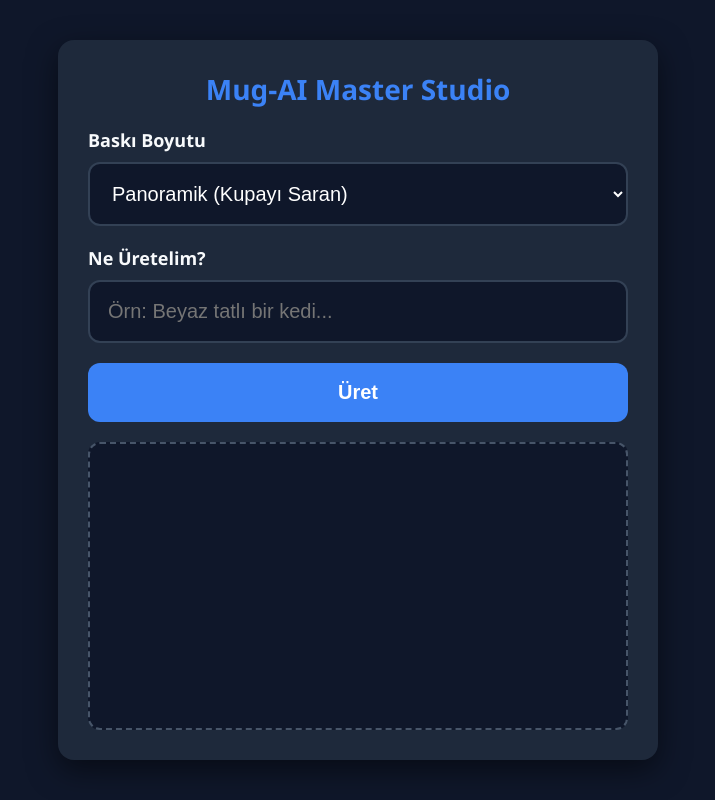
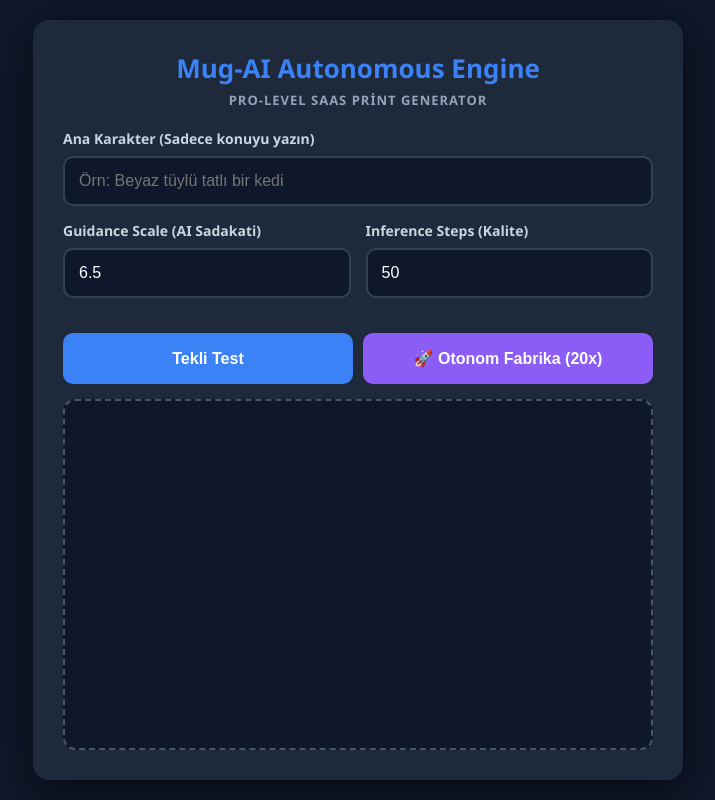
Before and after one commit to fthlabz/mug-ai, a Flask app: page / in a window 1280 px wide. Shown: the whole page, without its empty margins (282-997 px from the left). Run offline with Flask 3, Linux system fonts and the light colour scheme; some libraries are stand-ins or nearby versions.

Commit message:
Update index.html

```diff
--- a/templates/index.html
+++ b/templates/index.html
@@ -3,7 +3,7 @@
 <head>
     <meta charset="UTF-8">
     <meta name="viewport" content="width=device-width, initial-scale=1.0">
-    <title>Mug-AI: Master Studio</title>
+    <title>Mug-AI: SaaS Autonomous Engine</title>
     <script src="https://cdnjs.cloudflare.com/ajax/libs/crypto-js/4.1.1/crypto-js.min.js"></script>
     <style>
         :root {
@@ -12,6 +12,8 @@
             --text: #f8fafc;
             --primary: #3b82f6;
             --primary-hover: #2563eb;
+            --factory: #8b5cf6;
+            --factory-hover: #7c3aed;
             --success: #10b981;
         }
         body {
@@ -29,53 +31,58 @@
             background: var(--card-bg);
             padding: 30px;
             border-radius: 16px;
-            box-shadow: 0 10px 30px rgba(0,0,0,0.5);
+            box-shadow: 0 10px 40px rgba(0,0,0,0.6);
             width: 95vw;
-            max-width: 600px;
-            height: 90vh;
+            max-width: 650px;
+            height: 95vh;
             display: flex;
             flex-direction: column;
             box-sizing: border-box;
         }
         .header { text-align: center; margin-bottom: 20px; flex-shrink: 0; }
-        .header h1 { margin: 0; font-size: 28px; color: var(--primary); }
+        .header h1 { margin: 0; font-size: 26px; color: var(--primary); }
+        .header p { margin: 5px 0 0; color: #94a3b8; font-size: 13px; font-weight: bold; text-transform: uppercase; letter-spacing: 1px; }
 
-        label { display: block; font-weight: 600; margin-bottom: 10px; font-size: 18px; }
-        input[type="text"], select {
+        label { display: block; font-weight: 600; margin-bottom: 8px; font-size: 14px; color: #cbd5e1; }
+        input[type="text"], input[type="number"], select {
             width: 100%;
-            padding: 18px;
-            border-radius: 12px;
+            padding: 14px;
+            border-radius: 10px;
             border: 2px solid #334155;
             background: #0f172a;
             color: white;
             box-sizing: border-box;
-            font-size: 20px;
-            margin-bottom: 20px;
-            flex-shrink: 0;
+            font-size: 16px;
+            margin-bottom: 15px;
         }
         input:focus, select:focus { outline: none; border-color: var(--primary); }
 
-        .button-group { display: flex; gap: 10px; flex-shrink: 0; }
+        .settings-grid { display: grid; grid-template-columns: 1fr 1fr; gap: 15px; margin-bottom: 15px; }
+
+        .button-group { display: flex; gap: 10px; flex-shrink: 0; margin-top: 5px; }
         button {
             flex: 1;
-            padding: 18px;
-            background: var(--primary);
+            padding: 16px;
             color: white;
             border: none;
-            border-radius: 12px;
-            font-size: 20px;
+            border-radius: 10px;
+            font-size: 16px;
             font-weight: bold;
             cursor: pointer;
+            transition: all 0.2s;
         }
-        button:hover { background: var(--primary-hover); }
-        button:disabled { background: #475569; color: #94a3b8; cursor: not-allowed; }
+        #generateBtn { background: var(--primary); }
+        #generateBtn:hover { background: var(--primary-hover); }
+        #factoryBtn { background: var(--factory); }
+        #factoryBtn:hover { background: var(--factory-hover); }
+        button:disabled { background: #475569 !important; color: #94a3b8; cursor: not-allowed; }
 
-        #downloadBtn { background: var(--success); display: none; }
-        #downloadBtn:hover { background: #059669; }
+        .progress-container { margin-top: 15px; display: none; background: #334155; border-radius: 8px; height: 8px; overflow: hidden; }
+        .progress-bar { height: 100%; background: var(--factory); width: 0%; transition: width 0.3s; }
 
         .image-box {
             flex-grow: 1;
-            margin-top: 20px;
+            margin-top: 15px;
             border: 2px dashed #475569;
             border-radius: 12px;
             display: flex;
@@ -85,7 +92,7 @@
             background: #0f172a;
             overflow: hidden;
         }
-        #status { font-size: 18px; color: #fbbf24; font-weight: bold; display: none; position: absolute; text-align: center; z-index: 10; padding: 10px;}
+        #status { font-size: 15px; color: #fbbf24; font-weight: bold; display: none; position: absolute; text-align: center; z-index: 10; padding: 15px;}
         #result-img { max-width: 100%; max-height: 100%; display: none; object-fit: contain; z-index: 5; }
     </style>
 </head>
@@ -93,25 +100,35 @@
 
 <div class="app-container">
     <div class="header">
-        <h1>Mug-AI Master Studio</h1>
+        <h1>Mug-AI Autonomous Engine</h1>
+        <p>Pro-Level SaaS Print Generator</p>
     </div>
 
-    <label for="printSize">Baskı Boyutu</label>
-    <select id="printSize">
-        <option value="wrap">Panoramik (Kupayı Saran)</option>
-        <option value="square">Kare (Sadece Ön Yüz)</option>
-    </select>
+    <label for="promptInput">Ana Karakter (Sadece konuyu yazın)</label>
+    <input type="text" id="promptInput" placeholder="Örn: Beyaz tüylü tatlı bir kedi">
 
-    <label for="promptInput">Ne Üretelim?</label>
-    <input type="text" id="promptInput" placeholder="Örn: Beyaz tatlı bir kedi...">
+    <div class="settings-grid">
+        <div>
+            <label for="guidanceScale">Guidance Scale (AI Sadakati)</label>
+            <input type="number" id="guidanceScale" value="6.5" step="0.1" min="1" max="20">
+        </div>
+        <div>
+            <label for="numSteps">Inference Steps (Kalite)</label>
+            <input type="number" id="numSteps" value="50" step="1" min="10" max="100">
+        </div>
+    </div>
 
     <div class="button-group">
-        <button id="generateBtn" onclick="uretimeBasla()">Üret</button>
-        <button id="downloadBtn" onclick="gorseliIndir()">İndir</button>
+        <button id="generateBtn" onclick="uretimeBasla(1)">Tekli Test</button>
+        <button id="factoryBtn" onclick="uretimeBasla(20)">🚀 Otonom Fabrika (20x)</button>
+    </div>
+
+    <div class="progress-container" id="progressContainer">
+        <div class="progress-bar" id="progressBar"></div>
     </div>
 
     <div class="image-box">
-        <div id="status">Hazırlanıyor...</div>
+        <div id="status">Sistem hazır...</div>
         <img id="result-img" src="" alt="Sonuç">
     </div>
 </div>
@@ -121,34 +138,50 @@
     const sifreliKasa = "U2FsdGVkX1/7ytPepRabsGIChr25zzuga4wkk5q74mbbLrGDZD4VhMKw8mng7QncKmcyJGwPxZ0gAPHu2yEU/w==";
     const gizliPin = "1453";
 
+    let isFactoryRunning = false;
     let currentPredictionId = null;
     let cachedApiKey = null;
 
-    async function uretimeBasla() {
+    // Autonomous Mikro Varyasyon Havuzu
+    const emotionVariations = [
+        "happy expression",
+        "sleepy expression",
+        "playful mood",
+        "curious look",
+        "soft smile",
+        "majestic and calm",
+        "innocent wide eyes",
+        "gentle gaze",
+        "slightly tilted head",
+        "warm inviting eyes"
+    ];
+
+    async function uretimeBasla(count) {
         const userSubject = document.getElementById('promptInput').value;
-        const printSize = document.getElementById('printSize').value;
-        const btn = document.getElementById('generateBtn');
+        const guidanceScale = parseFloat(document.getElementById('guidanceScale').value);
+        const numSteps = parseInt(document.getElementById('numSteps').value);
+        const btnSingle = document.getElementById('generateBtn');
+        const btnFactory = document.getElementById('factoryBtn');
         const statusEl = document.getElementById('status');
         const resultImg = document.getElementById('result-img');
-        const downloadBtn = document.getElementById('downloadBtn');
+        const progressContainer = document.getElementById('progressContainer');
+        const progressBar = document.getElementById('progressBar');
 
-        if (!userSubject) { alert("Lütfen üretilecek konuyu yazın!"); return; }
-
-        let width = printSize === "wrap" ? 1344 : 1024;
-        let height = printSize === "wrap" ? 768 : 1024;
+        if (!userSubject) { alert("Lütfen ana karakteri yazın!"); return; }
 
         try {
             const bytes = CryptoJS.AES.decrypt(sifreliKasa, gizliPin);
             cachedApiKey = bytes.toString(CryptoJS.enc.Utf8);
-
             if (!cachedApiKey) { alert("Sistem kilit hatası!"); return; }
 
-            btn.disabled = true;
+            isFactoryRunning = true;
+            btnSingle.disabled = true;
+            btnFactory.disabled = true;
             resultImg.style.display = "none";
-            downloadBtn.style.display = "none";
-            statusEl.innerHTML = "Türkçe girdi çevriliyor... 🇹🇷 ➔ 🇬🇧";
+            progressContainer.style.display = count > 1 ? "block" : "none";
+
+            statusEl.innerHTML = "Çevriliyor... 🇹🇷 ➔ 🇬🇧";
             statusEl.style.display = "block";
-
             let englishSubject = userSubject;
             try {
                 const trRes = await fetch(`https://api.mymemory.translated.net/get?q=${encodeURIComponent(userSubject)}&langpair=tr|en`);
@@ -158,18 +191,43 @@
                 }
             } catch(e) { console.warn("Çeviri başarısız."); }
 
-            statusEl.innerHTML = "Master Görsel İşleniyor (15-30 sn)... ⏳";
+            // Üretim Döngüsü (Factory Mode)
+            for (let i = 1; i <= count; i++) {
+                if (!isFactoryRunning) break;
 
-            // PRO LEVEL MASTER PROMPT MİMARİSİ
-            const finalPrompt = `MASTERPIECE PHOTOGRAPH. ULTRA REALISTIC. NOT ARTWORK.
-STYLE RULES (MANDATORY): real photography, highly detailed, layered paper-cut shadow box, soft foam/clay texture, 3D diorama, organic soft materials, natural fluffy texture, living subject focus, minimal environment, no constructed scene, no artistic interpretation.
-SUBJECT: A hyper realistic fluffy ${englishSubject} peeking through a soft circular opening made ONLY of clouds and snow.
-COMPOSITION: subject centered, face dominant, close-up macro shot, subject closer than environment.
-ENVIRONMENT: soft pastel blue background, cloud opening looks natural and alive, no solid structures.
-CAMERA: 85mm lens, studio lighting, shallow depth of field, photographic realism, 8k ultra detailed fur texture, extreme cuteness realism.`;
+                statusEl.innerHTML = count > 1
+                    ? `OTONOM ÜRETİM<br>Varyasyon: ${i} / ${count} ⏳<br><small>Her üretim PNG olarak indiriliyor.</small>`
+                    : "Master Görsel İşleniyor... ⏳";
 
-            // NEGATIVE MASTER PROMPT
-            const negativePrompt = `frame, square frame, border, box, cube, cardboard, wood, wooden structure, scene design, illustration, cartoon, painting, drawing, cgi scene, 3d render room, stage, fake environment`;
+                progressBar.style.width = `${((i - 1) / count) * 100}%`;
+
+                // Otonom Varyasyon Seçimi
+                const randomVariation = emotionVariations[Math.floor(Math.random() * emotionVariations.length)];
+
+                // SENİN KUSURSUZ MASTER PROMPTUN
+                const finalPrompt = `MASTERPIECE PHOTO. REAL SUBJECT FIRST.
+YOU ARE GENERATING A REAL PHOTOGRAPH — NOT ARTWORK.
+
+Ultra realistic photograph of a fluffy ${englishSubject}
+peeking through a soft circular opening made ONLY from clouds and snow.
+expression: ${randomVariation}.
+
+The subject is alive, natural, and dominant in the frame.
+The animal is partially inside the cloud hole emerging toward the camera.
+
+STYLE:
+real photography, organic natural shapes, soft fluffy textures, realistic fur detail, macro photography, emotional cuteness realism, pastel blue minimal background.
+
+COMPOSITION:
+subject centered, face dominant, close-up portrait, subject closer than environment, environment supports subject only.
+
+LIGHTING:
+soft studio light, gentle shadows, shallow depth of field, photographic realism, 8k detail.
+
+ABSOLUTELY NO STRUCTURES OR SCENES.`;
+
+                // KUSURSUZ NEGATİF PROMPT
+                const negativePrompt = `frame, border, window, box, cube, shadowbox, diorama, paper art, papercraft, paper cut, origami, cardboard, wood, stage, installation, sculpture, illustration, drawing, painting, cartoon, cgi, 3d render, decorative scene`;
 
                 const startRes = await fetch("/api/generate", {
                     method: "POST",
@@ -178,10 +236,10 @@ CAMERA: 85mm lens, studio lighting, shallow depth of field, photographic realism
                         token: cachedApiKey,
                         prompt: finalPrompt,
                         negative_prompt: negativePrompt,
-                    guidance_scale: 8.5,
-                    num_inference_steps: 50,
-                    width: width,
-                    height: height
+                        guidance_scale: guidanceScale,
+                        num_inference_steps: numSteps,
+                        width: 1344,
+                        height: 768
                     })
                 });
 
@@ -201,28 +259,54 @@ CAMERA: 85mm lens, studio lighting, shallow depth of field, photographic realism
                     const pollData = await pollRes.json();
 
                     if (pollData.status === "succeeded") {
-                    resultImg.src = pollData.output[0];
+                        const imgUrl = pollData.output[0];
+                        resultImg.src = imgUrl;
                         resultImg.style.display = "block";
-                    downloadBtn.style.display = "block";
+
+                        await gorseliIndir(imgUrl, `Mug-AI-${englishSubject.replace(/\s+/g, '-')}-var${i}`);
+
                         currentPredictionId = null;
                         break;
                     } else if (pollData.status === "failed" || pollData.status === "canceled") {
                         throw new Error("Üretim iptal edildi veya başarısız oldu.");
                     }
                 }
+            }
+
+            progressBar.style.width = "100%";
+            statusEl.innerHTML = "✅ Tüm Otonom Üretimler Tamamlandı!";
 
         } catch (error) {
             console.error("Hata:", error);
             alert("Hata: " + error.message);
         } finally {
-            btn.disabled = false;
-            statusEl.style.display = "none";
+            btnSingle.disabled = false;
+            btnFactory.disabled = false;
+            if(count === 1) statusEl.style.display = "none";
+            isFactoryRunning = false;
             if(currentPredictionId) currentPredictionId = null;
         }
     }
 
-    // Acil Fren Sistemi
+    async function gorseliIndir(imgUrl, filename) {
+        try {
+            const response = await fetch(imgUrl);
+            const blob = await response.blob();
+            const blobUrl = window.URL.createObjectURL(blob);
+            const a = document.createElement('a');
+            a.href = blobUrl;
+            a.download = `${filename}.png`;
+            document.body.appendChild(a);
+            a.click();
+            document.body.removeChild(a);
+            window.URL.revokeObjectURL(blobUrl);
+        } catch (e) {
+            window.open(imgUrl, '_blank');
+        }
+    }
+
     window.addEventListener('beforeunload', (event) => {
+        isFactoryRunning = false;
         if (currentPredictionId && cachedApiKey) {
             fetch('/api/cancel', {
                 method: 'POST',
@@ -232,22 +316,6 @@ CAMERA: 85mm lens, studio lighting, shallow depth of field, photographic realism
             });
         }
     });
-
-    async function gorseliIndir() {
-        const imgUrl = document.getElementById('result-img').src;
-        if (!imgUrl) return;
-        try {
-            const response = await fetch(imgUrl);
-            const blob = await response.blob();
-            const blobUrl = window.URL.createObjectURL(blob);
-            const a = document.createElement('a');
-            a.href = blobUrl;
-            a.download = `mug-ai-master-${Date.now()}.png`;
-            document.body.appendChild(a);
-            a.click();
-            document.body.removeChild(a);
-        } catch (e) { window.open(imgUrl, '_blank'); }
-    }
 </script>
 </body>
 </html>
```
Lines whose indentation alone changed are shown as unchanged.
